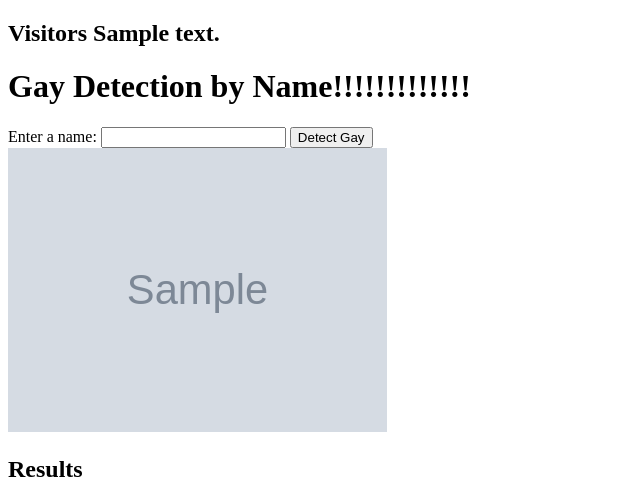
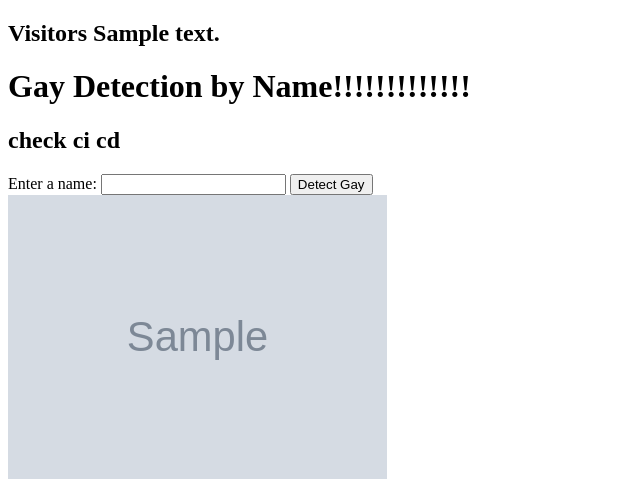
Before and after one commit to sagitab/flaskDBgender, a Flask app: template templates/index.html in a window 1280 px wide. Shown: the top 481 px of the page, without its empty margins (0-640 px from the left). Run offline with Flask 3, Linux system fonts and the light colour scheme; the template is opened without the code that fills it: most values are stand-ins (such as "Sample title", 1, 10 or a date in 2020); grey boxes marked "Sample" are stand-in pictures.

Commit message:
check update ci cd

```diff
--- a/templates/index.html
+++ b/templates/index.html
@@ -8,6 +8,7 @@
 <body>
     <h2>Visitors {{ visits }}</h2>
     <h1>Gay Detection by Name!!!!!!!!!!!!!</h1>
+    <h2>check ci cd</h2>
     <form method="POST" action="/detect_gender">
         <label for="name">Enter a name:</label>
         <input type="text" id="name" name="name" required>
```
Also changed, not shown: .github/workflows/main.yml.
